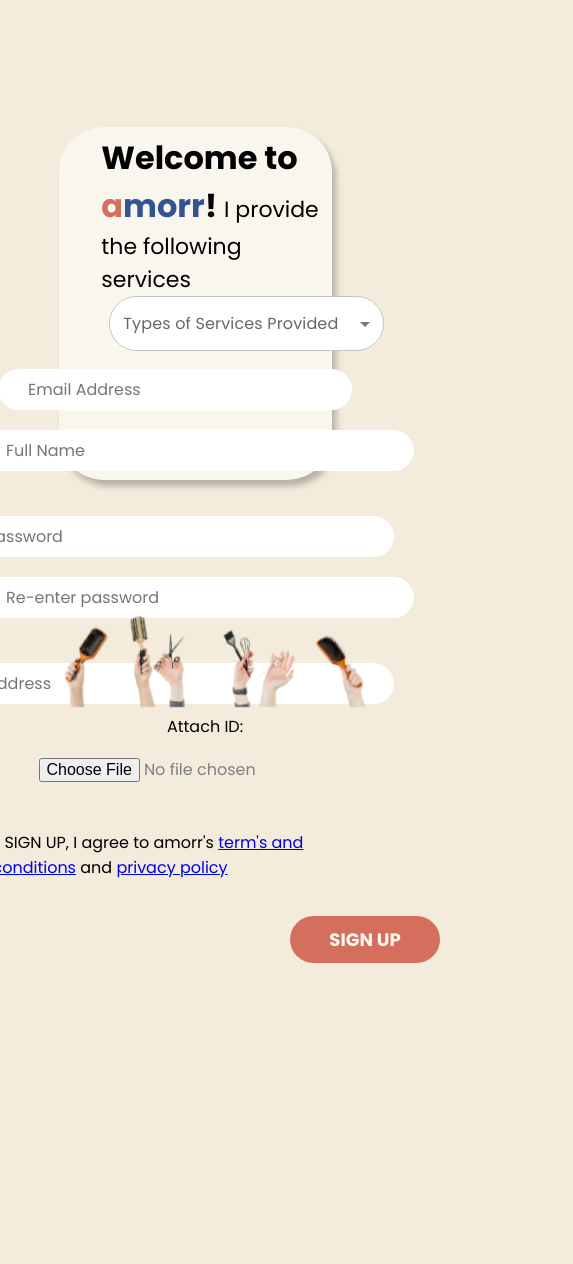
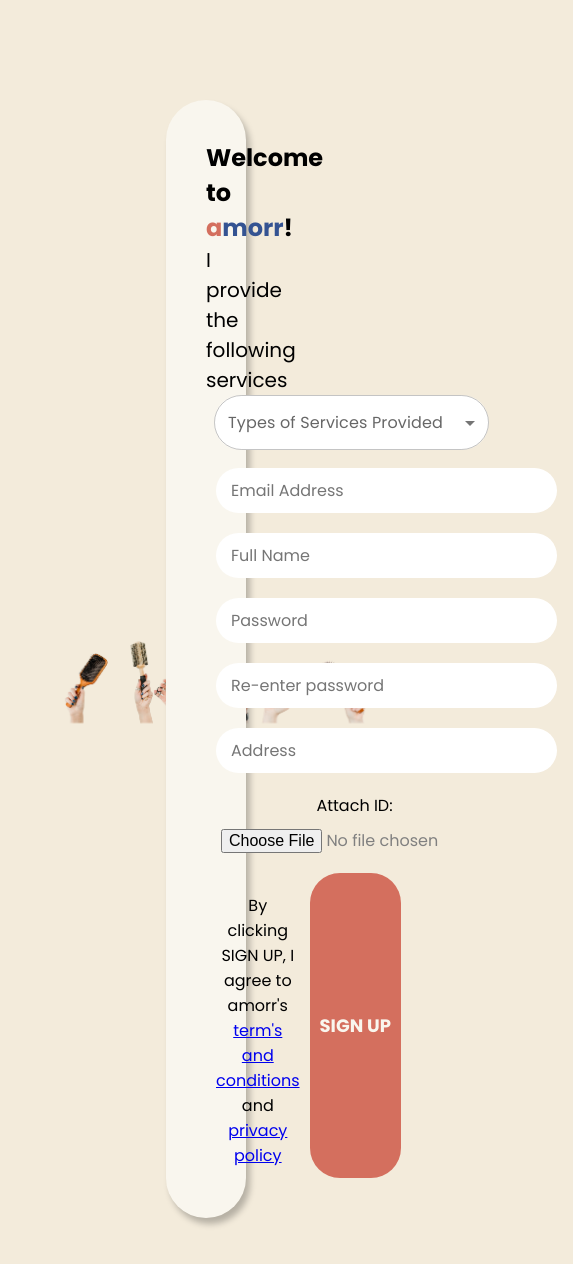
Before and after one commit to serhatgktp/amorr, a React (Create React App) app in the folder frontend/: page / in a window 390 px wide. Shown: the top 1264 px of the page, 573 px wide, since content can reach past the window. Before the commit the page ends 844 px from the top, so only its background shows below. Built offline with nearby package versions, Linux system fonts and the light colour scheme.

Commit message:
reformatted page and added media queries to accomodate for different screen resolutions

```diff
--- a/frontend/src/components/service_provider_registration/service_provider_registration.jsx
+++ b/frontend/src/components/service_provider_registration/service_provider_registration.jsx
@@ -50,7 +50,7 @@ const ServiceProviderRegistration = () => {
     return(
         <body>
 
-        <div className="registration">
+        <section className="registration">
           <form>
               <div className="heading"><span className="newTo">Welcome to <font color="#d46f5e">a</font><font color="#345392">morr</font>! </span>
                 <span className="provide">I provide the following services</span>
@@ -65,7 +65,7 @@ const ServiceProviderRegistration = () => {
                         onChange={handleChange}
 
                         // temporary workaround weird bug where dropdown label is not spaced properly
-                        input={<OutlinedInput sx={{borderRadius: 10, pt: 0, height:55}} label="ListServices"/>}
+                        input={<OutlinedInput sx={{borderRadius: 10, pt: 0, height:55}} label="Types of Services Provided"/>}
                         renderValue={(selected) => selected.join(', ')}
                         MenuProps={MenuProps}
                         >
@@ -79,18 +79,33 @@ const ServiceProviderRegistration = () => {
                     </FormControl>
                 </span>
               </div>
+
               <div className="inputs">
-                  <label></label><input type="text" placeholder="Email Address" className='left'/>
-                  <label><input type="text" placeholder="Full Name"/></label><br />
-                  <label><input type="password" placeholder="Password" className="left"/></label>
-                  <label><input type="password" placeholder="Re-enter password" /></label><br />
-                  <label><input type="text" placeholder="Address" className="left"/></label>
-                  <label className="idLabel">Attach ID: <input className="id" type="file" id="myFile" name="filename" /></label>
-                  <p className='terms'>By clicking SIGN UP, I agree to amorr's <a href='#'>term's and conditions</a> and <a href='#'>privacy policy</a></p>
-                  <input className="submit" type="submit" value="SIGN UP" />
+                <div className='row'>
+                  <div className="input"><input type="text" placeholder="Email Address"/></div>
+                  <div className="input"><input type="text" placeholder="Full Name"/></div>
+                </div>
+
+                <div className='row'>
+                  <div className="input"><input type="password" placeholder="Password"/></div>
+                  <div className="input"><input type="password" placeholder="Re-enter password"/></div>
+                </div>
+
+                <div className='row'>
+                  <div className="input" id="address"><input type="text" placeholder="Address"/></div>
+                  <div className="input" id="attachFile">
+                    <label for="myFile">Attach ID: </label>
+                    <input className="id" type="file" id="myFile" name="filename"/>
+                  </div>
+                </div>
+              </div>
+
+              <div className="cardFooter">
+                <span className='terms'>By clicking SIGN UP, I agree to amorr's <a href='#'>term's and conditions</a> and <a href='#'>privacy policy</a></span>
+                <input className="submit" type="submit" value="SIGN UP" />
               </div>
           </form>
-        </div>
+        </section>
         <div className='tools'></div>
         </body>
     );
--- a/frontend/src/components/service_provider_registration/styles.css
+++ b/frontend/src/components/service_provider_registration/styles.css
@@ -1,51 +1,12 @@
 *{
     font-family: 'Poppins';
-}
-
-span{
-    font-weight: medium;
-    font-size:28px;
-}
-
-input{
-    font-size:16px;
-    font-weight: regular;
-    border-radius: 40px;
-    border: none;
-    margin: 10px;
-    outline: none;
-    padding: 8px;
-    padding-left: 30px;
-    width: 400px;
-}
-
-.heading{
-    margin-left: 35px;
-}
-.newTo{
-    font-weight: bold;
-    font-size: 32px;
-}
-
-.registration{
-    padding: 2%;
-    position: fixed;
-    display: block;
-    margin: auto;
-    height: 40%;
-    left: 15%;
-    right: 15%;
-    top: 15%;
-
-    background: #F9F6EE;
-    box-shadow: 4px 6px 6px rgba(0, 0, 0, 0.25);
-    border-radius: 45px;
 }
 
 .tools{
     display: block;
     position: fixed;
-    bottom: -48px;
+    z-index: -5;
+    bottom: -90px;
     width: 100%;
     height: 60%;
 
@@ -55,41 +16,29 @@ input{
     background-size: contain;
 }
 
-span{
+.provide{
     font-weight: medium;
     font-size:28px;
 }
 
+.newTo{
+    font-weight: bold;
+    font-size: 32px;
+}
+
+.registration{
+    background: #F9F6EE;
+    box-shadow: 4px 6px 6px rgba(0, 0, 0, 0.25);
+    border-radius: 45px;
+    padding: 40px;
+    margin: 100px 150px;
+    text-align: center;
+}
+
+
 .id{
     font-size: 16px;
-    margin-left: -25px;
-    margin-right: -70px;
     color: #808080;
-}
-
-.idLabel{
-    margin-left: 20px;
-}
-
-.inputs{
-    text-align: center;
-    display: flex;
-    flex-wrap: wrap;
-    flex-direction: row;
-    justify-content: center;
-}
-
-.left{
-    margin-right: 50px;
-}
-
-#address{
-    margin-left: -5px
-}
-
-.terms{
-    margin-left: -170px;
-    margin-top: 30px;
 }
 
 .submit{
@@ -99,16 +48,81 @@ span{
     font-size: 18px;
     color: #F9F6EE;
     background-color: #D46F5E;
-    margin-top: 20px;
-    margin-left: 150px;
-    margin-right: -190px;
-}
-
-.selector{
-
 }
 
 .provide{
     font-size: 22px;
     font-weight: medium;
 }
+
+.row{
+    display: flex;
+    flex-wrap: wrap;
+}
+
+.input{
+    flex: 1;
+    display: flex;
+    flex-direction: column;
+    margin: 10px 10px;
+    border: none;
+}
+
+input{
+    border:none;
+    border-radius: 30px;
+    padding:10px;
+    font-size: 16px;
+    padding-left: 15px
+}
+
+#address{
+    margin-right: 10px;
+}
+
+#attachFile{
+    display: block;
+}
+
+#myFile{
+    margin-left: -10px;
+}
+
+label{
+    padding-left: 0px;
+    border-color: red;
+}
+.cardFooter{
+    display: flex;
+    flex-direction: row;
+    justify-content: space-between;
+}
+
+.terms{
+    padding: 10px;
+    margin-top: 10px;
+}
+
+input[type=submit]{
+    cursor: pointer;
+}
+
+@media only screen and (max-width: 1365px){
+    .provide{
+        font-size: 20px;
+    }
+
+    .newTo{
+        font-size: 24px;
+    }
+}
+
+@media only screen and (max-width: 1320px){
+    #myFile{
+        margin-right: -80px;
+    }
+}
+
+input[type=submit]:hover{
+    transform: scale(1.03);
+}
```
Also changed, not shown: frontend/src/assets/transparent-background-tools-cropped.png.
